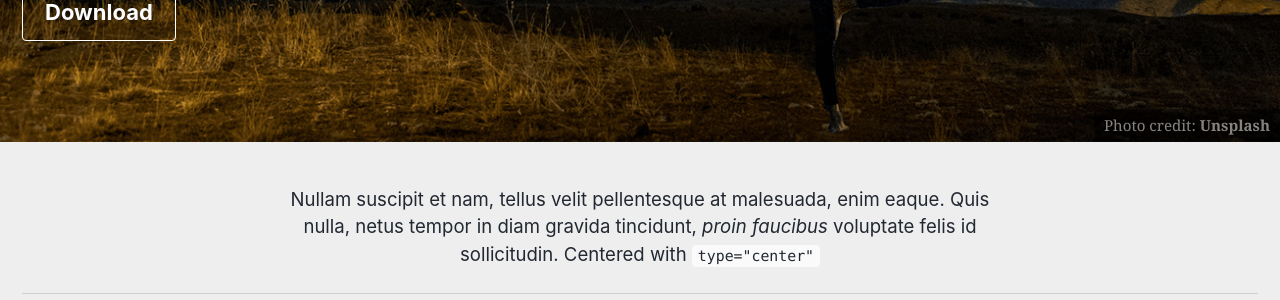
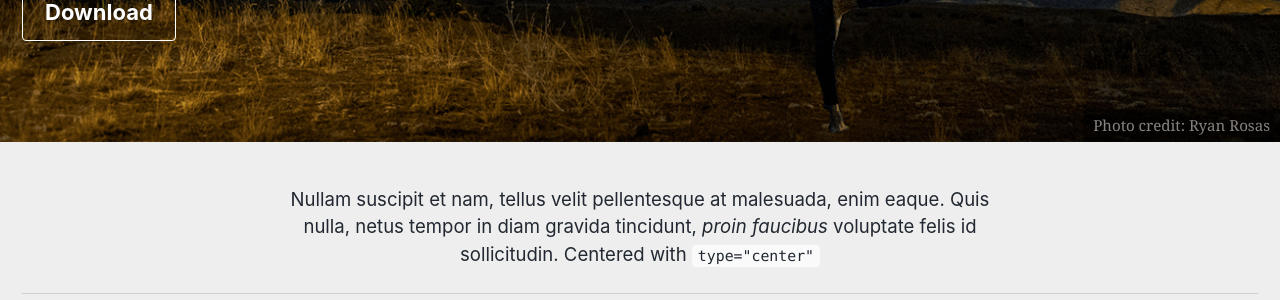
Before and after one commit to josh-burdett/josh-burdett.github.io, a Jekyll site: the page built from index.html, in a window 1280 px wide and 900 px high, scrolled down 390 px. Shown: the part 145-445 px from the top of the window. Built offline with Jekyll 4.4.1, drawn with Linux system fonts in a browser that asks for light colours; cached includes are drawn as plain includes; nearby versions of some CDN libraries; the list of posts is cut into pages by our own code.

```diff
--- a/index.html
+++ b/index.html
@@ -9,7 +9,7 @@
   actions:
     - label: "Download"
       url: "https://github.com/mmistakes/minimal-mistakes/"
-  caption: "Photo credit: [**Unsplash**](https://unsplash.com)"
+  caption: "Photo credit: [Ryan Rosas](https://www.instagram.com/pixleprohd/?hl=en)"
 excerpt: "Learn the keys to achieving anything you want in life, enabling you to accomplish things you haven’t dared to dream. Everything you need to fulfill your desires is already within you. Your only limitations are the ones you place on yourself, eliminate those and you are on your way to Unleashing Your Unlimited Potential."
 intro:
   - excerpt: 'Nullam suscipit et nam, tellus velit pellentesque at malesuada, enim eaque. Quis nulla, netus tempor in diam gravida tincidunt, *proin faucibus* voluptate felis id sollicitudin. Centered with `type="center"`'
```
